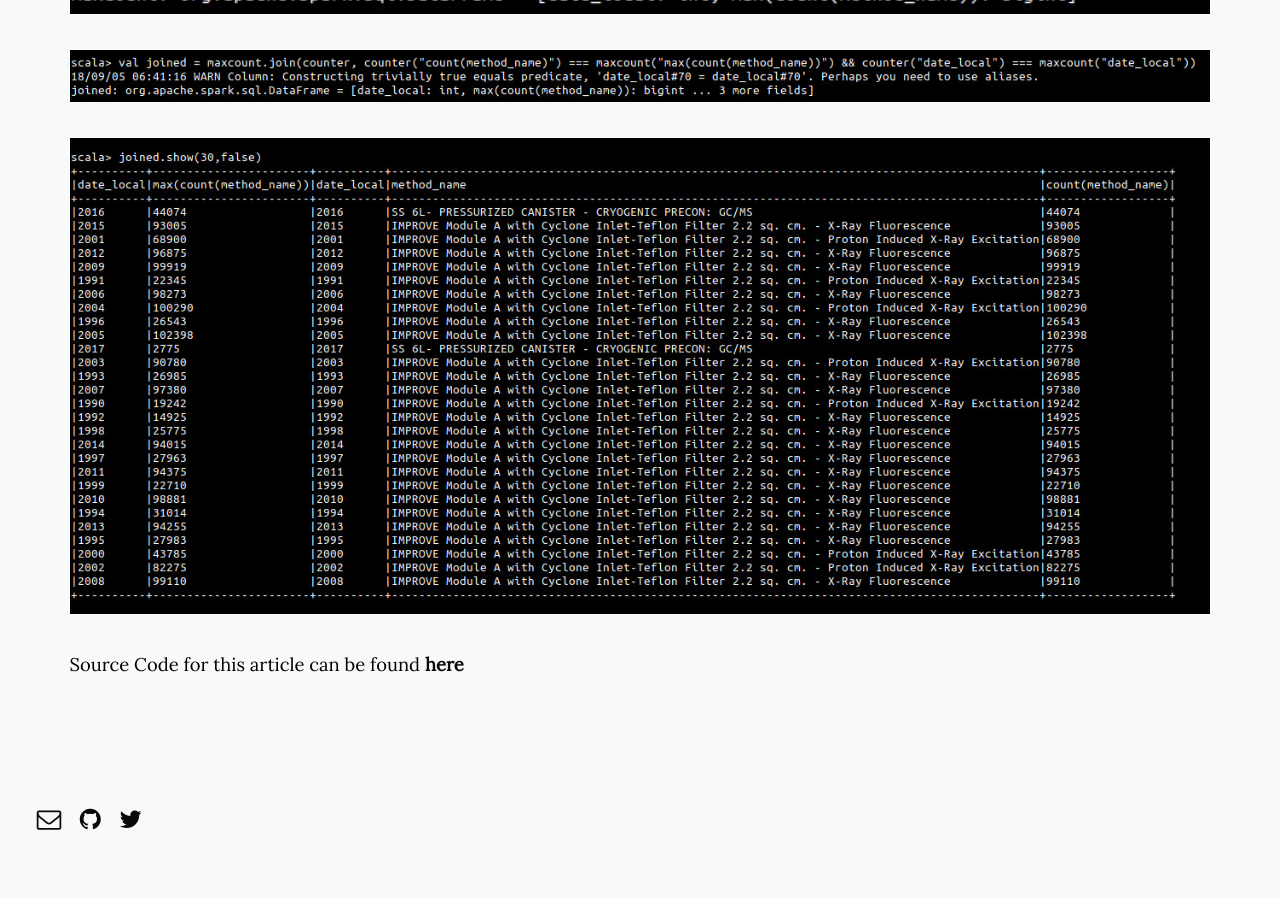
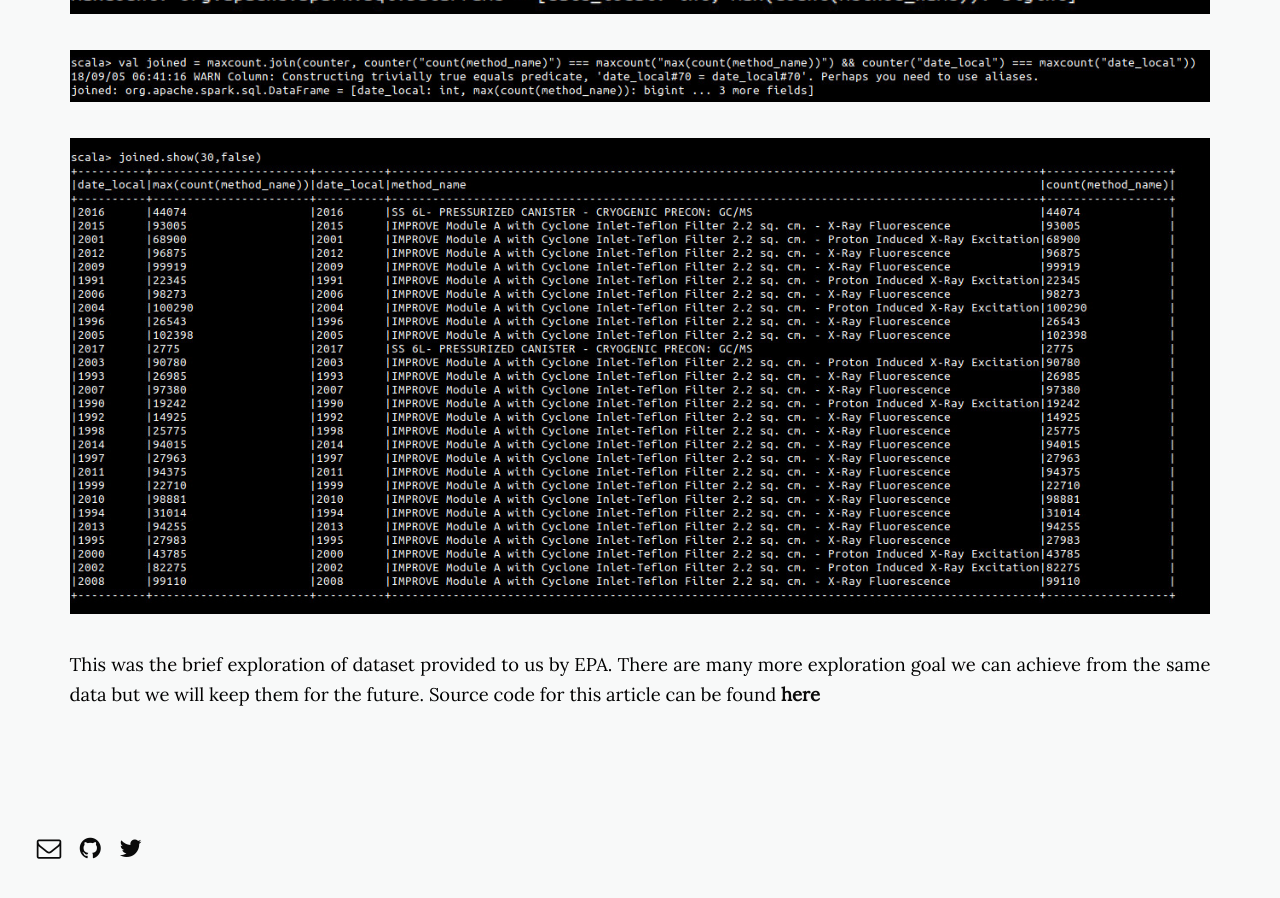
Before and after one commit to daftengineer/daftengineer.github.io, a Jekyll site: the page built from _posts/2018-08-31-exploration-of-us-pollution-data.markdown, in a window 1280 px wide and 900 px high, scrolled down 6776 px. Built offline with Jekyll 4.4.1, drawn with Linux system fonts in a browser that asks for light colours; nearby versions of some CDN libraries; before the commit the page ends 7646 px from its top, so only the background shows below that.

Commit message:
Update 2018-08-31-exploration-of-us-pollution-data.markdown

```diff
--- a/_posts/2018-08-31-exploration-of-us-pollution-data.markdown
+++ b/_posts/2018-08-31-exploration-of-us-pollution-data.markdown
@@ -29,5 +29,5 @@ image-sm: https://daftengineer.github.io/media_assets/pollution.jpg
      <img src = "https://daftengineer.github.io/media_assets/ml4p7.jpg"/>
       <img src = "https://daftengineer.github.io/media_assets/ml4p8.jpg"/>
      <img src = "https://daftengineer.github.io/media_assets/ml4p9.jpg"/>
-      <p style="text-align:justify;">Source Code for this article can be found <a href="https://github.com/daftengineer/MachineLearningProjects/blob/master/USPollution.scala">here</a></p>
+      <p style="text-align:justify;">This was the brief exploration of dataset provided to us by EPA. There are many more exploration goal we can achieve from the same data but we will keep them for the future. Source code for this article can be found <a href="https://github.com/daftengineer/MachineLearningProjects/blob/master/USPollution.scala">here</a></p>
 </div>
```
